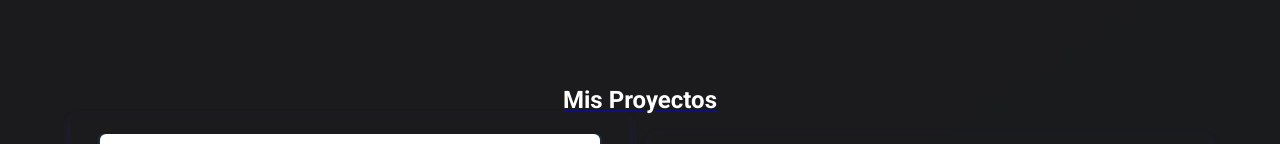
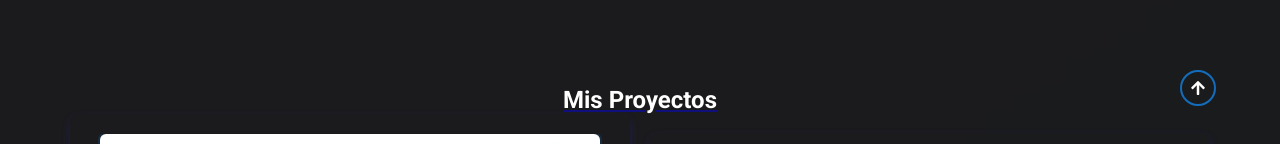
Before and after one commit to MaxiCattaneoCvetic/webporfolio, a React (Vite) app: page / in a window 1280 px wide. Shown: the part 650-794 px from the top of the page. Built offline with nearby package versions, Linux system fonts and the light colour scheme.

Commit message:
adding arrow up

```diff
--- /dev/null
+++ b/src/components/ArrowUp/ArrowUp.jsx
@@ -0,0 +1,19 @@
+import { FaArrowUp } from "react-icons/fa";
+import style from "./arr.module.css";
+
+function ArrowUp() {
+  const scrollToTop = () => {
+    window.scrollTo({
+      top: 0,
+      behavior: "smooth"
+    });
+  };
+
+  return (
+    <div className={style.arrContainer}>
+      <FaArrowUp className={style.arr} onClick={scrollToTop} />
+    </div>
+  );
+}
+
+export default ArrowUp;
--- /dev/null
+++ b/src/components/ArrowUp/arr.module.css
@@ -0,0 +1,14 @@
+.arrContainer {
+	position: fixed;
+	bottom: 5%;
+	right: 5%;
+}
+
+.arr {
+	background-color: none;
+	border: 2px solid var(--colorPrincipal);
+	cursor: pointer;
+	padding: 0.5rem;
+	color: white;
+	border-radius: 2rem;
+}
--- a/src/components/navBar/NavBar.jsx
+++ b/src/components/navBar/NavBar.jsx
@@ -11,27 +11,31 @@ function NavBar() {
     <>
       <nav className={style.nav}>
         <FaCode style={{ fontSize: "2rem", color: "blue" }} />
-        <div  className={style.hamburger_div}>
+        <div
+          className={style.hamburger_div}
+          style={{ color: "white !important" }}
+        >
           <Hamburger
             toggled={isMenuOpen}
             toggle={setIsMenuOpen}
             color="white"
             easing="ease-in"
+            style={{ color: "white !important" }}
           />
         </div>
         <ul className={`${style.ulNavbar} ${isMenuOpen ? style.open : ""}`}>
           <li>
-            <a className="decorationOff" href="/">
+            <a className="decorationOff" onClick={()=>{setIsMenuOpen(false)}} href="/">
               Home
             </a>
           </li>
           <li>
-            <a className="decorationOff" href="#proyect">
+            <a className="decorationOff" onClick={()=>{setIsMenuOpen(false)}} href="#proyect">
               Proyects
             </a>
           </li>
           <li>
-            <a className="decorationOff" href="#skills">
+            <a className="decorationOff" onClick={()=>{setIsMenuOpen(false)}} href="#skills">
               Skills
             </a>
           </li>
@@ -41,8 +45,13 @@ function NavBar() {
             </a>
           </li>
           <li>
-            <a className="decorationOff" href="https://dutsiland.com" target="_blank" rel="noreferrer" >
-            ~ Dutsiland ~
+            <a
+              className="decorationOff"
+              href="https://dutsiland.com"
+              target="_blank"
+              rel="noreferrer"
+            >
+              ~ Dutsiland ~
             </a>
           </li>
         </ul>
--- a/src/components/projects/Projects.jsx
+++ b/src/components/projects/Projects.jsx
@@ -3,7 +3,7 @@ import Card from "../card/Card";
 function Projects() {
 	return (
 			<section style={{marginTop: "15%"}}>
-				<h2 className={style.titleProject}>Mis Proyectos</h2>
+				<h2 className={style.titleProject} id="proyect">Mis Proyectos</h2>
 				<div className={style.cardContainer}>
 				<Card></Card>
 				</div>
--- a/src/components/technologies/Technologies.jsx
+++ b/src/components/technologies/Technologies.jsx
@@ -22,6 +22,8 @@ const Technologies = () => {
 
   return (
     <>
+    <br/>
+    <br/>
     <h2 className={styles.titlex}>Tecnologias:</h2>
       <div className={styles.tecnoMainContainer}>
         <div className={styles.container}>
@@ -132,6 +134,8 @@ const Technologies = () => {
           </ReactSimplyCarousel>
         </div>
       </div>
+      <br/>
+    <br/>
     </>
   );
 };
--- a/src/pages/home/Home.jsx
+++ b/src/pages/home/Home.jsx
@@ -5,6 +5,7 @@ import Presentation from "../../components/presentation/Presentation.jsx";
 import Projects from "../../components/projects/Projects.jsx";
 import Technologies from "../../components/technologies/Technologies.jsx";
 import Footer from "../../components/footer/Footer.jsx";
+import ArrowUp from "../../components/ArrowUp/ArrowUp.jsx";
 
 export default function Home() {
   useEffect(() => {
@@ -17,6 +18,7 @@ export default function Home() {
     <>
       <section>
         <NavBar />
+        <ArrowUp/>
         <Presentation />
         <Projects />
         <Technologies />
```
Also changed, not shown: 1 other file (tests, documents, lock files or other folders).
